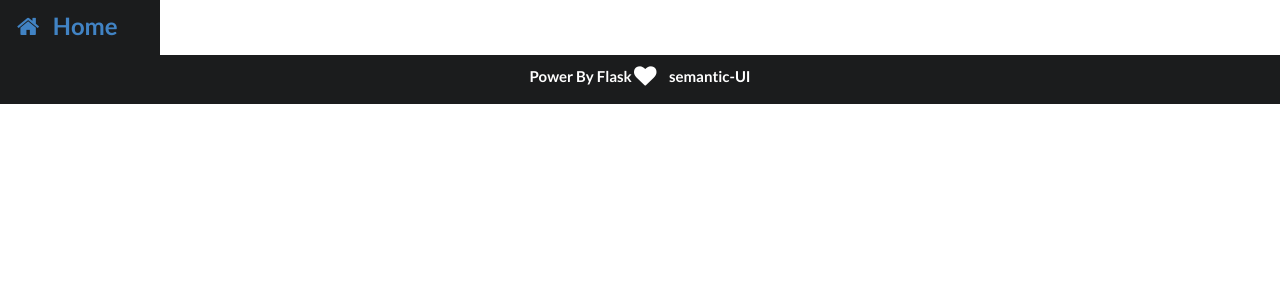
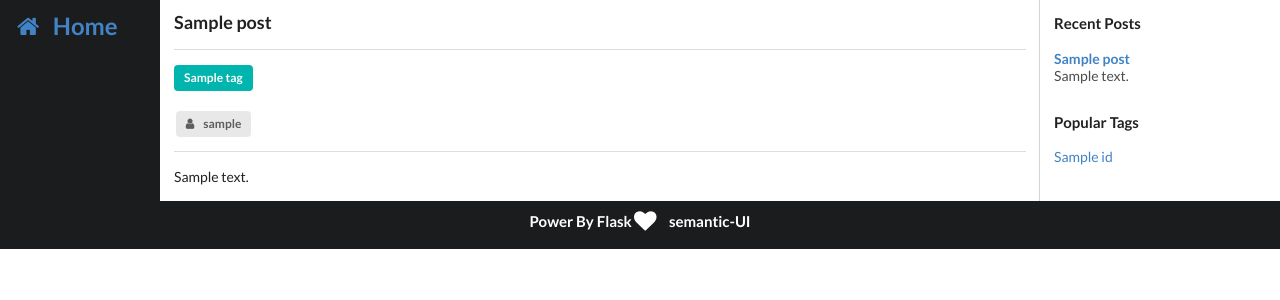
Before and after one commit to lineway/flask-blog, a Python web app: template templates/post.html in a window 1280 px wide. Shown: the top 300 px of the page. Run offline with Jinja, Linux system fonts and the light colour scheme; the template is opened without the code that fills it: most values are stand-ins (such as "Sample title", 1, 10 or a date in 2020).

Commit message:
修改base.html,完成部分post.html功能

```diff
--- a/templates/base.html
+++ b/templates/base.html
@@ -48,10 +48,10 @@
             {% endblock %}
         </div>
     </div>
-    <div class="ui inverted vertical footer segment">
+    <footer class="ui inverted vertical footer segment">
         <div class="ui center aligned container">
             <h4 class="ui header inverted">Power By Flask<i class="heart icon"></i>semantic-UI</h4>
         </div>
-    </div>
+    </footer>
 </body>
 </html>
--- a/templates/post.html
+++ b/templates/post.html
@@ -2,3 +2,38 @@
 {% block title %}
     Post
 {% endblock %}
+
+{% block content %}
+    <div class="eleven wide column">
+        <h3 class="ui header">{{ post.title }}</h3>
+        <div class="ui clearing divider"></div>
+        <div class="ui eleven wide column">
+            {% for tag in tags %}
+                <a class="ui teal label" href="{{ url_for('tag', tag_name=tag.title) }}">{{ tag.title }}</a>
+            {% endfor %}
+            <br>
+            <br>
+            <a class="ui label" href="{{ url_for('user', username=post.user.username) }}">
+                <i class="user icon"></i>{{ post.user.username }}</a>
+        <div class="ui clearing divider"></div>
+        <p>{{ post.text }}</p>
+        </div>
+    </div>
+    <div class="ui list two wide column">
+        <h4 class="header">Recent Posts</h4>
+        {% for post in recent %}
+            <div class="item">
+                <h5 class="header">
+                    <a href="{{ url_for('post', post_id=post.id) }}">{{ post.title }}</a>
+                </h5>
+                <div class="description">{{ post.text | truncate(60) | safe }}</div>
+            </div>
+        {% endfor %}
+        <h4 class="header">Popular Tags</h4>
+        {% for tag in top_tags %}
+            <div class="item">
+                <a href="{{ url_for('tag', tag_name=tag[0].title) }}">{{ tag[0].title }}</a>
+            </div>
+        {% endfor %}
+    </div>
+{% endblock %}
```
